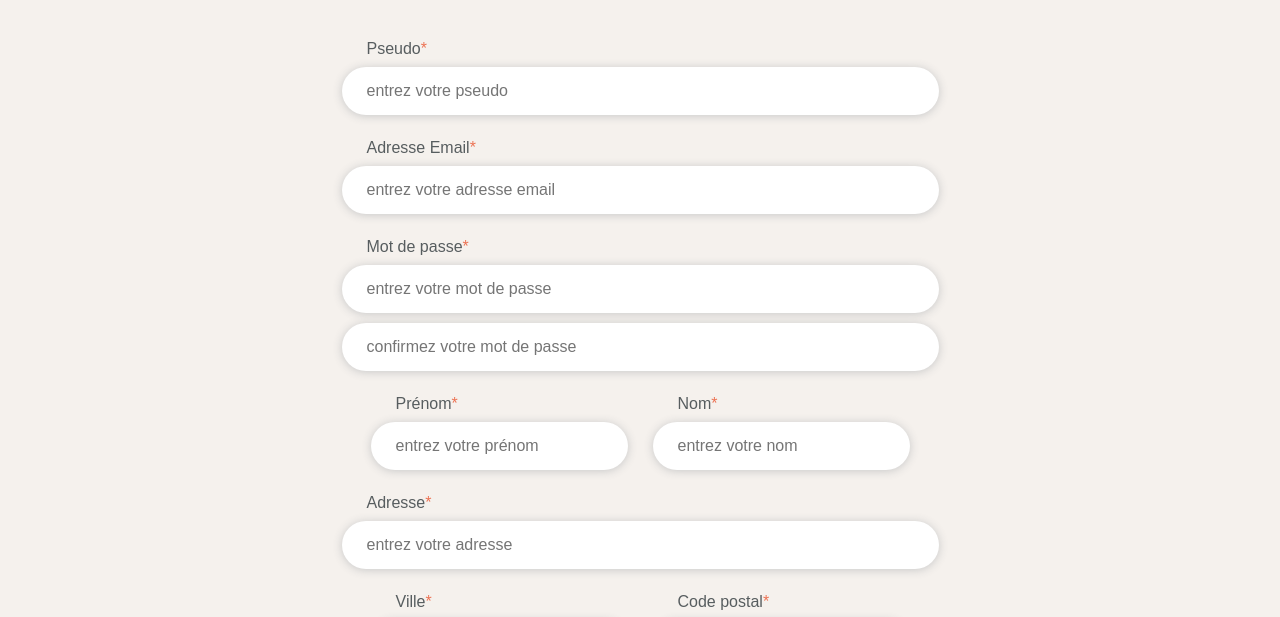
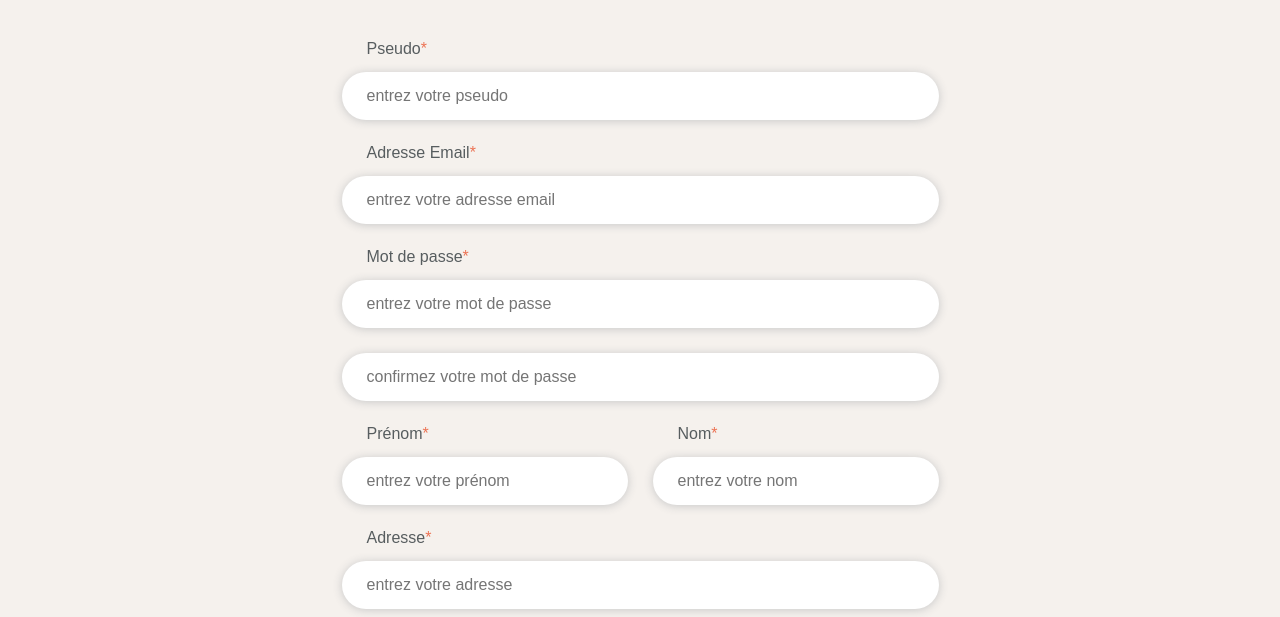
Before and after one commit to clotildefauchille/sport-co, a React app in the folder frontend/: page /inscription in a window 1280 px wide. Shown: the part 137-754 px from the top of the page. Built offline with nearby package versions, Linux system fonts and the light colour scheme.

Commit message:
registration scss modified

```diff
--- a/frontend/src/components/Registration/style.scss
+++ b/frontend/src/components/Registration/style.scss
@@ -16,6 +16,7 @@
 
   &__label {
     display: flex;
+    flex: 1;
     flex-direction: column;
     font-size: 16px;
     cursor: auto;
@@ -24,6 +25,7 @@
   &__inputName {
     color: vars.$LightDarkColor;
     margin: 0 0 10px 25px;
+    margin-bottom: 15px;
   }
 
   &__required {
@@ -33,7 +35,7 @@
   &__container {
     display: flex;
     align-items: center;
-    justify-content: center;
+    justify-content: space-between;
     flex-wrap: wrap;
   }
 
@@ -52,7 +54,7 @@
   }
 
   &__input {
-    margin-bottom: 10px;
+    margin-bottom: 25px;
     border-radius: 25px;
     border: none;
     padding: 10px;
```
